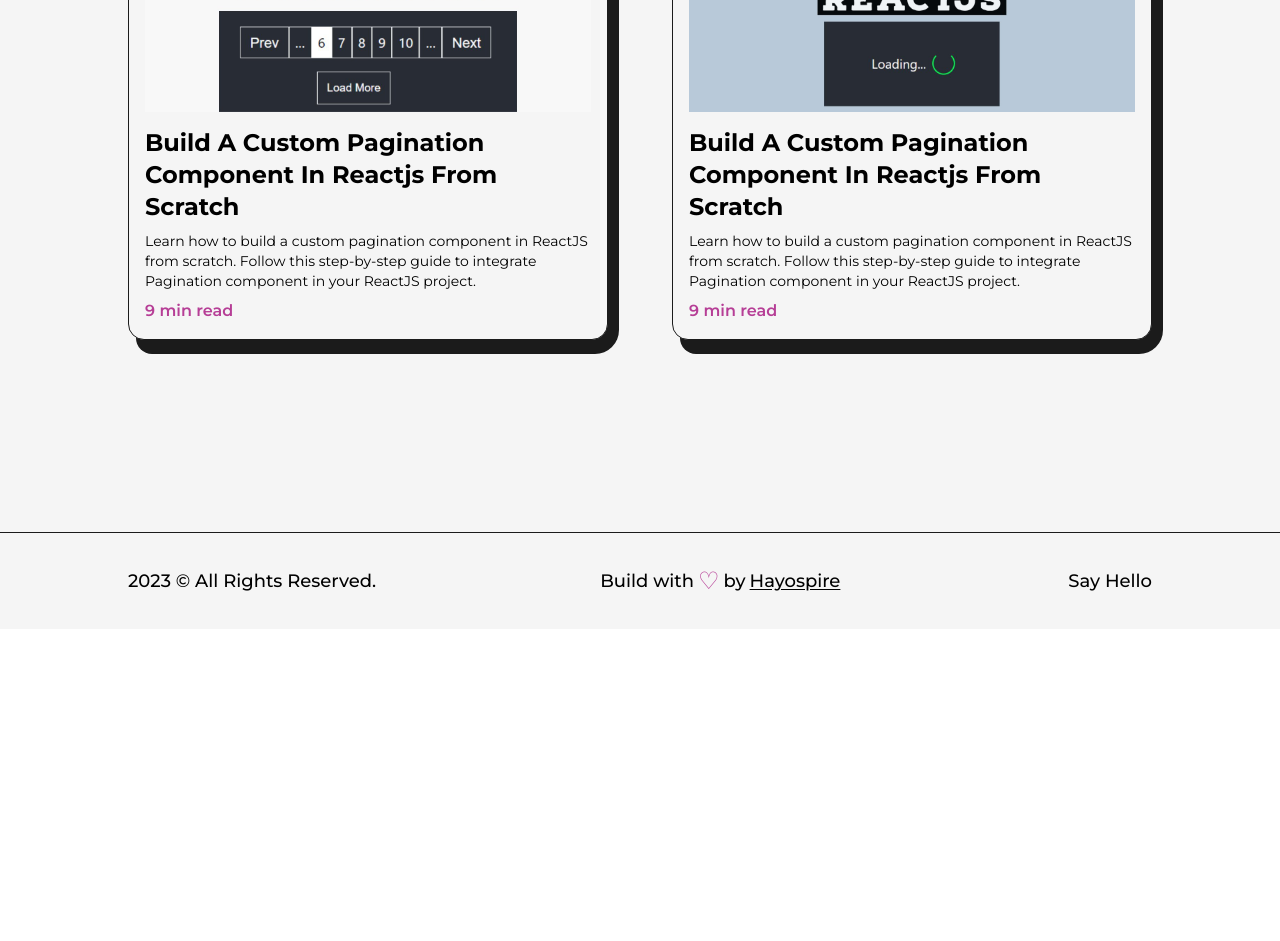
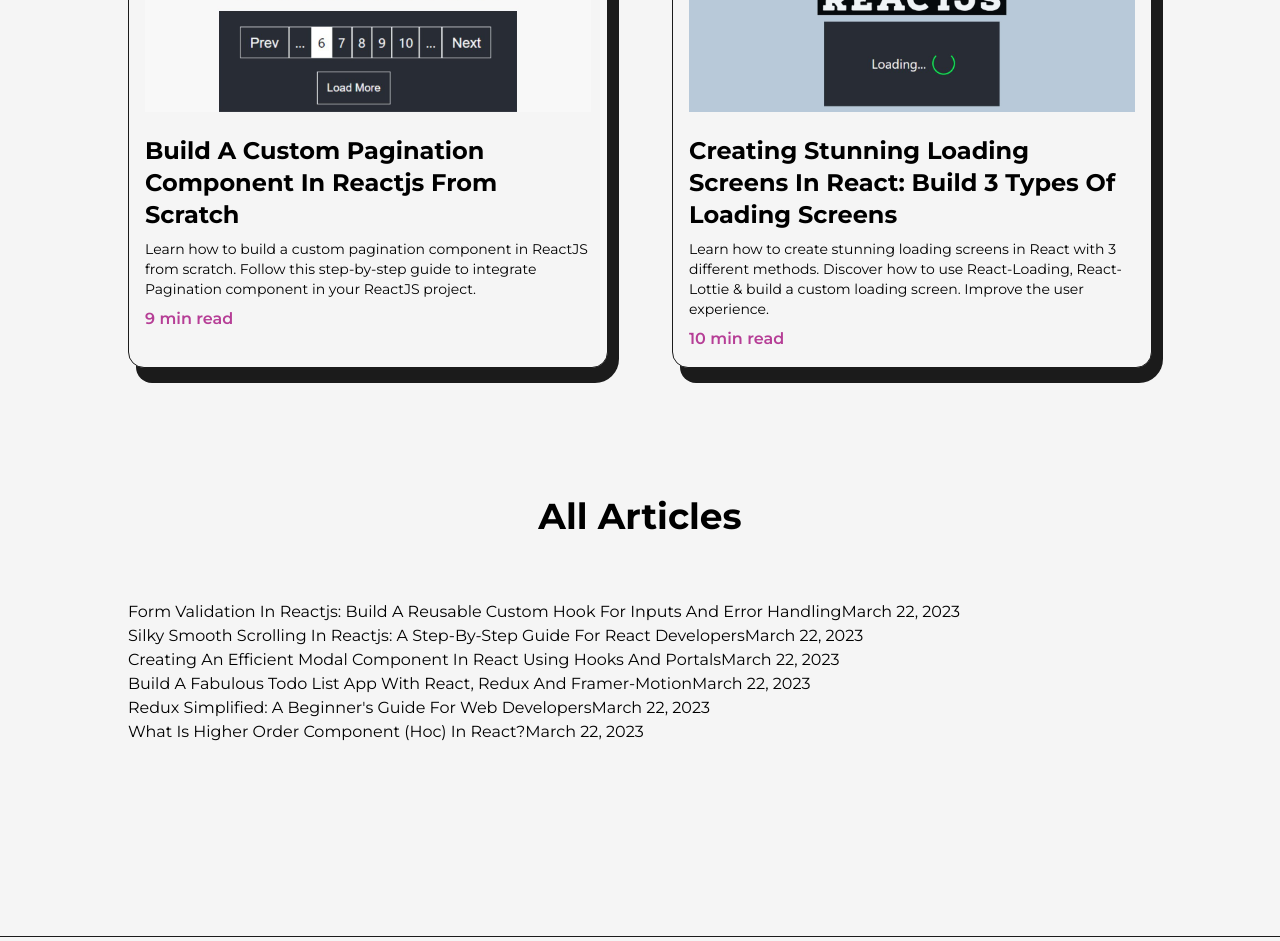
Before and after one commit to MilkiasTonji/mock-portfolio, a Next.js app: page /articles in a window 1280 px wide. Shown: the part 580-1521 px from the top of the page. Before the commit the page ends 1209 px from the top, so only its background shows below. Built offline with nearby package versions, Linux system fonts and the light colour scheme.

Commit message:
Adding other types on articles

```diff
--- a/src/pages/articles.js
+++ b/src/pages/articles.js
@@ -7,6 +7,9 @@ import React from 'react'
 
 import article1 from '../../public/images/articles/pagination component in reactjs.jpg'
 import article2 from '../../public/images/articles/create loading screen in react js.jpg'
+import article3 from '../../public/images/articles/create modal component in react using react portals.png'
+
+
 import { motion } from 'framer-motion'
 
 // instead of image now use FramerImage component
@@ -24,12 +27,19 @@ const FeaturedArticle = ({ img, title, time, summary, link }) => {
                 />
             </Link>
             <Link href={link} target='_blank'>
-                <h2 className='capitalize text-2xl font-bold my-2 hover:underline'>{title}</h2>
+                <h2 className='capitalize text-2xl font-bold my-2 hover:underline mt-4'>{title}</h2>
             </Link>
             <p className='text-sm mb-2'>{summary}</p>
             <span className='text-primary font-semibold'>{time}</span>
         </li>
     )
+}
+
+const Article = ({img, title, date, link}) => {
+    return <li>
+        <Link href={link} target='_blank'>{title}</Link>
+        <span>{date}</span>
+    </li>
 }
 
 const articles = () => {
@@ -53,14 +63,53 @@ const articles = () => {
                             img={article1}
                         />
                         <FeaturedArticle
-                            title={"Build A Custom Pagination Component In Reactjs From Scratch"}
-                            summary={"Learn how to build a custom pagination component in ReactJS from scratch. \
-                            Follow this step-by-step guide to integrate Pagination component in your ReactJS project."}
-                            time={"9 min read"}
+                            title={"Creating Stunning Loading Screens In React: Build 3 Types Of Loading Screens"}
+                            summary={`Learn how to create stunning loading screens in React with 3 different methods. \
+                            Discover how to use React-Loading, React-Lottie & build a custom loading screen. \
+                            Improve the user experience.`}
+                            time={"10 min read"}
                             link={"/"}
                             img={article2}
                         />
-
+                    </ul>
+                    <h2 className='font-bold text-4xl w-full text-center my-16 mt-32'>All Articles</h2>
+                    <ul>
+                        <Article
+                            title={"Form Validation In Reactjs: Build A Reusable Custom Hook For Inputs And Error Handling"}
+                            img={article3}
+                            date={"March 22, 2023"}
+                            link={"/"}
+                        />
+                         <Article
+                            title={"Silky Smooth Scrolling In Reactjs: A Step-By-Step Guide For React Developers"}
+                            img={article3}
+                            date={"March 22, 2023"}
+                            link={"/"}
+                        />
+                         <Article
+                            title={"Creating An Efficient Modal Component In React Using Hooks And Portals"}
+                            img={article3}
+                            date={"March 22, 2023"}
+                            link={"/"}
+                        />
+                         <Article
+                            title={"Build A Fabulous Todo List App With React, Redux And Framer-Motion"}
+                            img={article3}
+                            date={"March 22, 2023"}
+                            link={"/"}
+                        />
+                        <Article
+                            title={"Redux Simplified: A Beginner's Guide For Web Developers"}
+                            img={article3}
+                            date={"March 22, 2023"}
+                            link={"/"}
+                        />
+                        <Article
+                            title={"What Is Higher Order Component (Hoc) In React?"}
+                            img={article3}
+                            date={"March 22, 2023"}
+                            link={"/"}
+                        />
                     </ul>
                 </Layout>
             </main>
```
